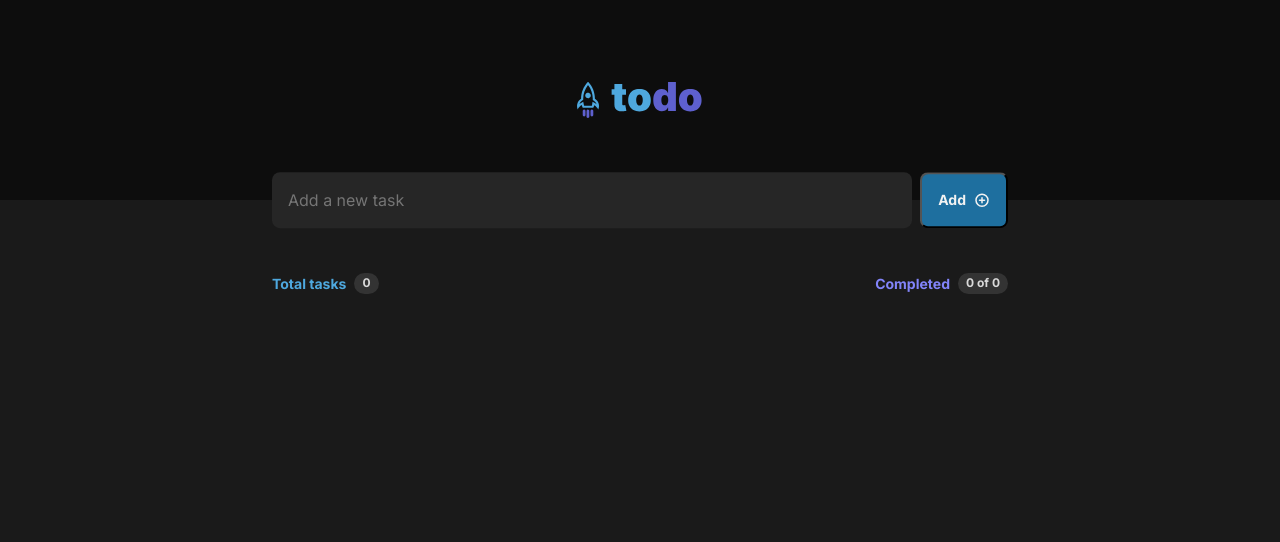
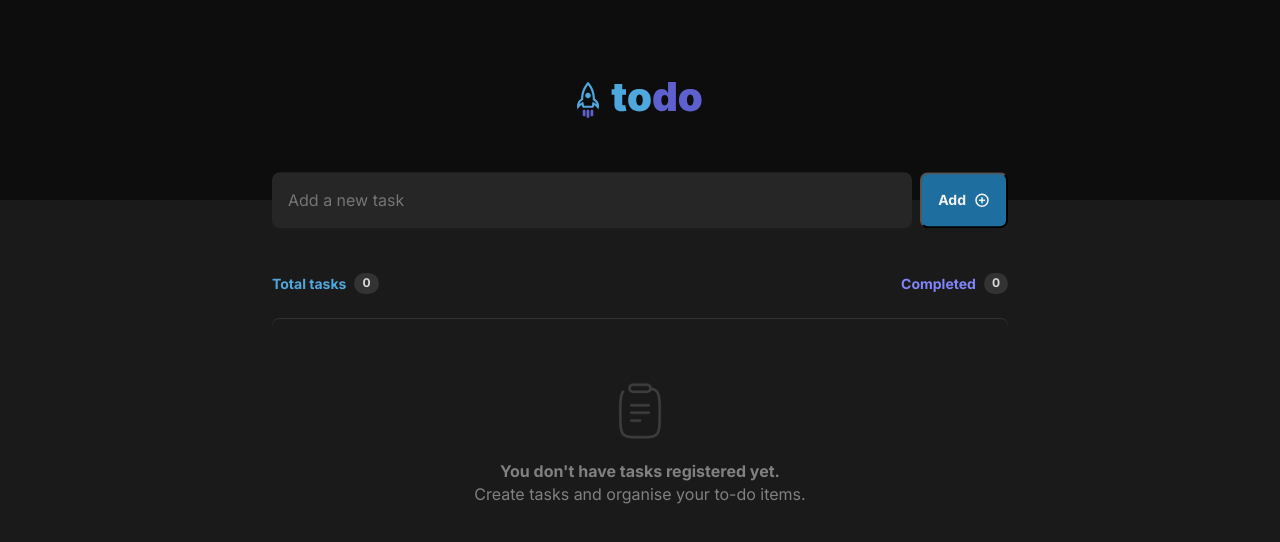
Before and after one commit to leandrodalmolin/react-to-do-list, a React (Vite) app: page / in a window 1280 px wide. Shown: the top 542 px of the page. Built offline with nearby package versions, Linux system fonts and the light colour scheme.

Commit message:
Add message for empty list

```diff
--- a/src/components/Tasks/Tasks.tsx
+++ b/src/components/Tasks/Tasks.tsx
@@ -5,6 +5,7 @@ import { TasksInfo } from "./TasksInfo/TasksInfo";
 import { TasksList } from "./TasksList/TasksList";
 
 import styles from "./Tasks.module.css";
+import { TasksListEmpty } from "./TasksListEmpty/TasksListEmpty";
 
 export interface Task {
   id: string;
@@ -15,6 +16,8 @@ export interface Task {
 export function Tasks() {
   const [tasks, setTasks] = useState<Task[]>([]);
   const [completedTasks, setCompletedTasks] = useState(0);
+
+  const hasTasks = tasks.length > 0;
 
   useEffect(() => {
     const numberOfCompletedTasks = tasks.reduce((count, task) => {
@@ -49,11 +52,12 @@ export function Tasks() {
     <div className={styles.tasks}>
       <TasksForm onCreateTask={handleCreateTask} />
       <TasksInfo totalTasks={tasks.length} totalCompletedTasks={completedTasks} />
-      <TasksList
+      {!hasTasks && <TasksListEmpty />}
+      {hasTasks && <TasksList
         tasks={tasks}
         onDeleteTask={handleDeleteTask}
         onCompleteTask={handleCompleteTask}
-      />
+      />}
     </div>
   );
 }
--- a/src/components/Tasks/TasksInfo/TasksInfo.tsx
+++ b/src/components/Tasks/TasksInfo/TasksInfo.tsx
@@ -7,10 +7,12 @@ interface TasksInfoProps {
   totalCompletedTasks: number;
 }
 
-export function TasksInfo({
-  totalTasks,
-  totalCompletedTasks,
-}: TasksInfoProps) {
+export function TasksInfo({ totalTasks, totalCompletedTasks }: TasksInfoProps) {
+  const badgeText = totalTasks > 0
+    ? `${totalCompletedTasks} of ${totalTasks}`
+    : `${totalTasks}`
+  ;
+
   return (
     <div className={styles.container}>
       <div>
@@ -18,9 +20,7 @@ export function TasksInfo({
       </div>
       <div className={styles.completed}>
         Completed{" "}
-        <Badge>
-          {totalCompletedTasks} of {totalTasks}
-        </Badge>
+        <Badge>{badgeText}</Badge>
       </div>
     </div>
   );
--- /dev/null
+++ b/src/components/Tasks/TasksListEmpty/TasksListEmpty.module.css
@@ -0,0 +1,10 @@
+.container {
+  border-radius: 8px;
+  border-top: 1px solid var(--gray-400);
+  padding: 4rem 0;
+  text-align: center;
+}
+
+.container > img {
+  margin-bottom: 1rem;
+}
--- /dev/null
+++ b/src/components/Tasks/TasksListEmpty/TasksListEmpty.tsx
@@ -0,0 +1,12 @@
+import clipboardImage from "../../../assets/clipboard.png";
+import styles from "./TasksListEmpty.module.css";
+
+export function TasksListEmpty() {
+  return (
+    <div className={styles.container}>
+      <img src={clipboardImage} alt="" />
+      <p><strong>You don't have tasks registered yet.</strong></p>
+      <p>Create tasks and organise your to-do items.</p>
+    </div>
+  )
+}
```
Also changed, not shown: src/assets/clipboard.png (added).
